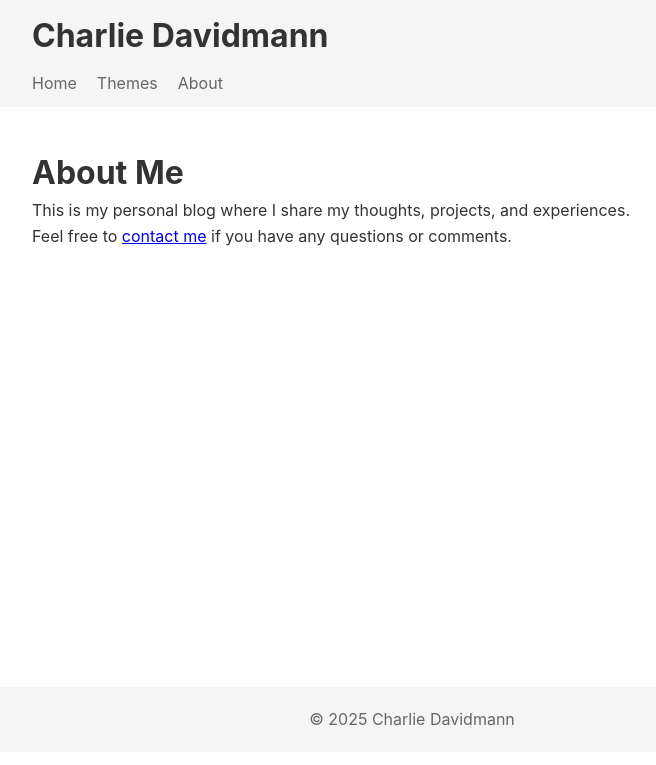
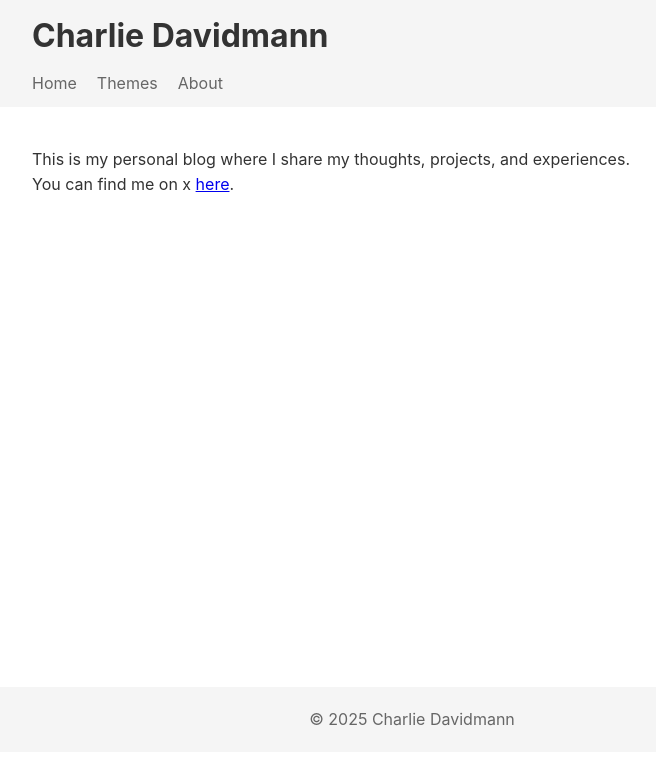
Before and after one commit to OxfordOutlander/charljeblog, a Jekyll site: the page built from about.md, in a window 1280 px wide. Shown: the top 765 px of the page, without its empty margins (228-884 px from the left). Built offline with Jekyll 4.4.1, drawn with Linux system fonts in a browser that asks for light colours.

Commit message:
updated about page

```diff
--- a/about.md
+++ b/about.md
@@ -4,8 +4,6 @@ title: About
 permalink: /about/
 ---
 
-# About Me
-
 This is my personal blog where I share my thoughts, projects, and experiences.
 
-Feel free to [contact me](mailto:your-email@example.com) if you have any questions or comments.
+You can find me on x [here](https://x.com/charliedavidman).
```
